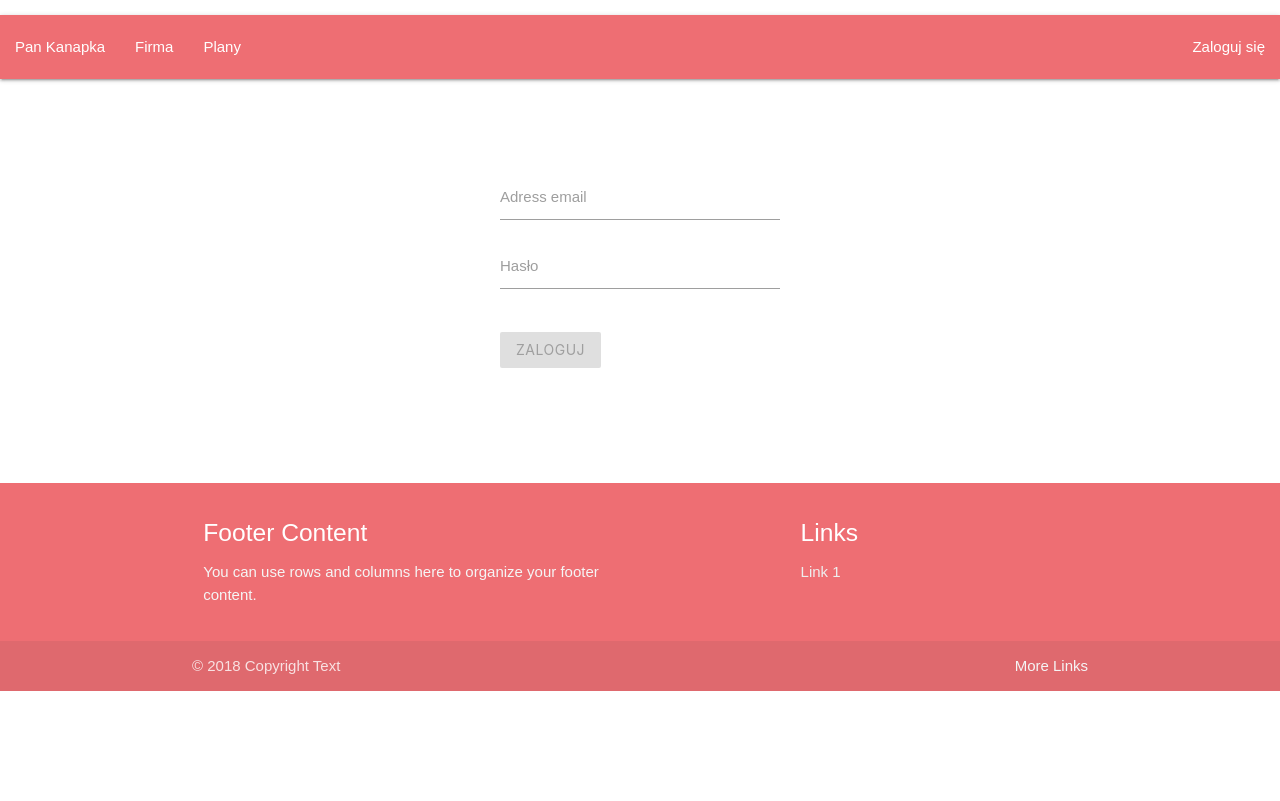
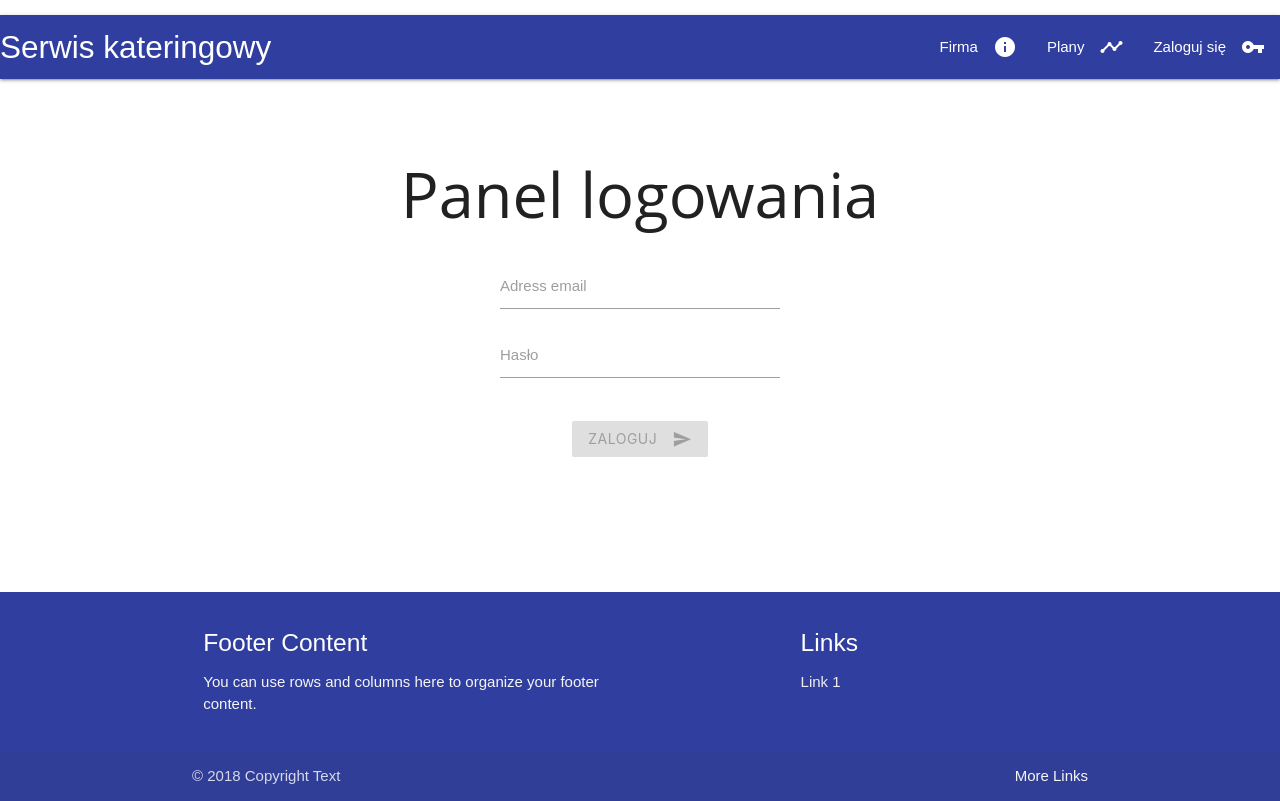
Before and after one commit to PanKanapkaOrg/PanKanapkaProject, a React (Create React App) app in the folder PanKanapka/WebSite/: page /plans in a window 1280 px wide. Built offline with nearby package versions, Linux system fonts and the light colour scheme.

Commit message:
Create GetTasks request

```diff
--- a/PanKanapka/WebSite/package.json
+++ b/PanKanapka/WebSite/package.json
@@ -3,6 +3,7 @@
   "version": "0.1.0",
   "private": true,
   "dependencies": {
+    "axios": "^0.18.0",
     "react": "^16.5.2",
     "react-dom": "^16.5.2",
     "react-redux": "^5.1.1",
--- a/PanKanapka/WebSite/src/App.js
+++ b/PanKanapka/WebSite/src/App.js
@@ -16,7 +16,7 @@ class App extends Component {
       authId: null,
       cateringFirmId: null,
       managerName: null,
-      manageSurname: null,
+      managerSurname: null,
       cateringFirmName: null
     };
   }
@@ -37,14 +37,15 @@ class App extends Component {
       isAuthenticated: this.state.isAuthenticated,
       cateringFirmName: this.state.cateringFirmName,
       cateringFirmId: this.state.cateringFirmId,
-
+      managerName: this.state.managerName,
+      managerSurname: this.state.managerSurname,
       setAppStateProperty: this.setAppStateProperty
     };
 
     return (
       <BrowserRouter>
         <div className="App">
-          <Navbar  isAuthenticated={childProps.isAuthenticated} handleLogout={() => this.setAppStateProperty("isAuthenticated",false)}/>
+          <Navbar  isAuthenticated={childProps.isAuthenticated} managerName={childProps.managerName} managerSurname={childProps.managerSurname} handleLogout={() => this.setAppStateProperty("isAuthenticated",false)}/>
           <Routes  childProps={childProps}/>
           <Footer  childProps={childProps} />
 
--- a/PanKanapka/WebSite/src/components/layout/Footer.js
+++ b/PanKanapka/WebSite/src/components/layout/Footer.js
@@ -2,7 +2,7 @@ import React from 'react'
 
 const Footer = (props) => {
   return (
-    <footer className="page-footer">
+    <footer className="page-footer #303f9f indigo darken-2">
       <div className="container">
         <div className="row">
           <div className="col l6 s12">
--- a/PanKanapka/WebSite/src/components/layout/Navbar.js
+++ b/PanKanapka/WebSite/src/components/layout/Navbar.js
@@ -3,23 +3,25 @@ import { Link } from 'react-router-dom'
 
 const Navbar = (props) => {
   let right;
-  let left;
+  console.log(props);
 
   if (props.isAuthenticated) {
-    right = <li onClick={props.handleLogout}>Wyloguj się</li>;
+    right = <li onClick={props.handleLogout}><a href="#"><i className="material-icons right">keyboard_tab</i>{props.managerName} {props.managerSurname}, wyloguj się</a></li>;
   } else {
-    right = <li><Link to="/login">Zaloguj się</Link></li>;
+    right = <li><Link to="/login"><i className="material-icons right">vpn_key</i>Zaloguj się</Link></li>;
   }
 
   return (
-    <nav>
-      <div className="nav-wrapper">
+    <nav class="#303f9f indigo darken-2">
+      <div className="nav-wrapper ">
+      <a className="brand-logo"><Link to="/" >Serwis kateringowy</Link></a>
         <ul id="nav-mobile" className="left hide-on-med-and-down">
-          <li><Link to="/" >Pan Kanapka</Link></li>
-          <li><Link to="/firm">Firma</Link></li>
-          <li><Link to="/plans">Plany</Link></li>
+
         </ul>
         <ul id="nav-mobile" className="right hide-on-med-and-down">
+          <li><Link to="/firm">Firma<i className="material-icons right">info</i></Link></li>
+          <li><Link to="/plans">Plany<i className="material-icons right">timeline</i></Link></li>
+
           {right}
         </ul>
       </div>
--- a/PanKanapka/WebSite/src/containers/CircularSpinnerLoading.js
+++ b/PanKanapka/WebSite/src/containers/CircularSpinnerLoading.js
@@ -2,6 +2,8 @@ import React from "react";
 
 export default () => {
     return (
+        <div className="Home">
+            <div className="lander">
                 <div class="preloader-wrapper big active">
                     <div class="spinner-layer spinner-blue-only">
                         <div class="circle-clipper left">
@@ -13,5 +15,7 @@ export default () => {
                         </div>
                     </div>
                 </div>
+            </div>
+        </div>
     )
 }
--- a/PanKanapka/WebSite/src/containers/Firm/Firm.js
+++ b/PanKanapka/WebSite/src/containers/Firm/Firm.js
@@ -18,6 +18,7 @@ export default class Home extends Component {
     }
 
     componentDidMount() {
+        document.title = "Firma - Serwis kateringowy"; //tytul dla przegladarki
         GetClientFirms(this.props)
                 .then(firms => this.setState({ClientFirms:firms}));
         GetWorkers(this.props)
@@ -29,7 +30,7 @@ export default class Home extends Component {
     render() {
         if(this.state.isLoading)
         {
-            return <div className="lander"><CircularSpinnerLoading /> </div>
+            return <div className="Home"><div className="lander"><CircularSpinnerLoading /> </div></div>
         }
         else {
            return (
@@ -69,6 +70,7 @@ export default class Home extends Component {
                             <thead>
                                 <tr><th><h5>Twoi pracownicy</h5></th></tr>
                                 <tr>
+                                    <th>Lp.</th>
                                     <th>Imie</th>
                                     <th>Nazwisko</th>
                                 </tr>
@@ -77,6 +79,7 @@ export default class Home extends Component {
                                 {
                                     this.state.Workers.map((Workers, i) =>
                                         <tr>
+                                            <td><p key={i}>{i+1}</p></td>
                                             <td>
                                                 <p key={Workers.id}>{Workers.name}</p>
                                             </td>
--- a/PanKanapka/WebSite/src/containers/Home/Home.js
+++ b/PanKanapka/WebSite/src/containers/Home/Home.js
@@ -6,7 +6,7 @@ export default class Home extends Component {
         return (
             <div className="Home">
                 <div className="lander">
-                    <h1>Witaj w serwisie Pan Kanapka</h1>
+                    <h1>Witaj w serwisie kateringowym</h1>
                     <p>Zaloguj się aby przejść do panelu managera</p>
                 </div>
             </div>
--- a/PanKanapka/WebSite/src/containers/Login/Login.js
+++ b/PanKanapka/WebSite/src/containers/Login/Login.js
@@ -46,7 +46,7 @@ export default class Login extends Component {
             this.props.setAppStateProperty("cateringFirmId", login.firmId);
 
             this.props.setAppStateProperty("managerName", login.name);
-            this.props.setAppStateProperty("manageSurname", login.surname);
+            this.props.setAppStateProperty("managerSurname", login.surname);
             this.props.setAppStateProperty("cateringFirmName", "Kanapka w pracy");
 
             this.props.setAppStateProperty("isAuthenticated", true);
@@ -64,8 +64,10 @@ export default class Login extends Component {
     const { authError } = this.props;
     if (this.props.isAuthenticated) return <Redirect to='/firm' />
     return (
-
+      <div className="Home">
+        <div className="lander">
           <div className="Login">
+            <h1>Panel logowania</h1>
             <form className="white" onSubmit={this.handleSubmit}>
               <div className="input-field">
                 <label >Adress email</label>
@@ -81,7 +83,7 @@ export default class Login extends Component {
 
 
               <div className="input-field">
-            <button className="btn waves-effect waves-light" disabled={!this.validateForm()} type="submit" onChange={this.handleChange}>Zaloguj</button>
+                <button className="btn waves-effect #1a237e indigo darken-4" disabled={!this.validateForm()} type="submit" onChange={this.handleChange}><i className="material-icons right">send</i>Zaloguj</button>
                 <div className="center red-text">
                   {authError ? <p>{authError}</p> : null}
                 </div>
@@ -92,6 +94,8 @@ export default class Login extends Component {
               </div>
             </form>
           </div>
+        </div>
+      </div >
 
     );
   }
--- a/PanKanapka/WebSite/src/containers/Plans/Plans.js
+++ b/PanKanapka/WebSite/src/containers/Plans/Plans.js
@@ -1,14 +1,58 @@
 import React, { Component } from "react";
+import GetTasks from "../services/api/GetTasks";
+import GetClientFirms from "../services/api/GetClientFirms";
+import GetWorkers from "../services/api/GetWorkers";
+import CircularSpinnerLoading from "../CircularSpinnerLoading";
 
 export default class Plans extends Component {
+    constructor(props) {
+        super(props);
+
+        this.state = {
+            isLoading: true,
+            ClientFirms: [],
+            Workers: []
+        };
+    }
+
+
+    componentDidMount() {
+
+        GetClientFirms(this.props)
+           .then(firms => this.setState({ ClientFirms: firms }));
+        GetWorkers(this.props)
+            .then(workers => {
+                var taskFilter = {
+                    WorkerIds: workers.map(w => w.id),
+                    Date: "2018-10-27",
+                    DaysBefore: 3,
+                    DaysAfter: 3
+                }
+
+                GetTasks(taskFilter)
+                    .then(tasks => {
+                        window.setTimeout(() => this.setState({ Tasks: tasks, Workers: workers, isLoading: false }), 1500);
+                    });
+            });
+
+
+
+
+    }
+
     render() {
-        return (
-            <div>
-                <div>
-                    <h1>Plany</h1>
-                    <p>Lista</p>
+        if (this.state.isLoading) {
+            return <CircularSpinnerLoading />
+        }
+        else {
+            return (
+                <div className="Home">
+                    <div className="lander">
+                        <h1>Plany dla pracowników</h1>
+                        <p>Lista</p>
+                    </div>
                 </div>
-            </div>
-        );
+            );
+        }
     }
 }
--- a/PanKanapka/WebSite/src/containers/services/api/GetTasks.js
+++ b/PanKanapka/WebSite/src/containers/services/api/GetTasks.js
@@ -1,8 +1,9 @@
-async function GetTasks(props) {
-    var response = await fetch('http://localhost:5000/api/Tasks?WorkerIds='+props.WorkerIds+'&Date='+props.Date+'&DaysBefore='+props.DaysBefore+'&DaysAfter='+props.DaysAfter,
-    {
-        method:"POST"
-    })
+import axios from "axios";
+
+async function GetTasks(taskFilter) {
+
+    var response = await axios.post('http://localhost:5000/api/Tasks', taskFilter);
+
     return response
 }
 export default GetTasks;
```
Also changed, not shown: 2 other files (tests, documents, lock files or other folders). Lines whose indentation alone changed are shown as unchanged.
